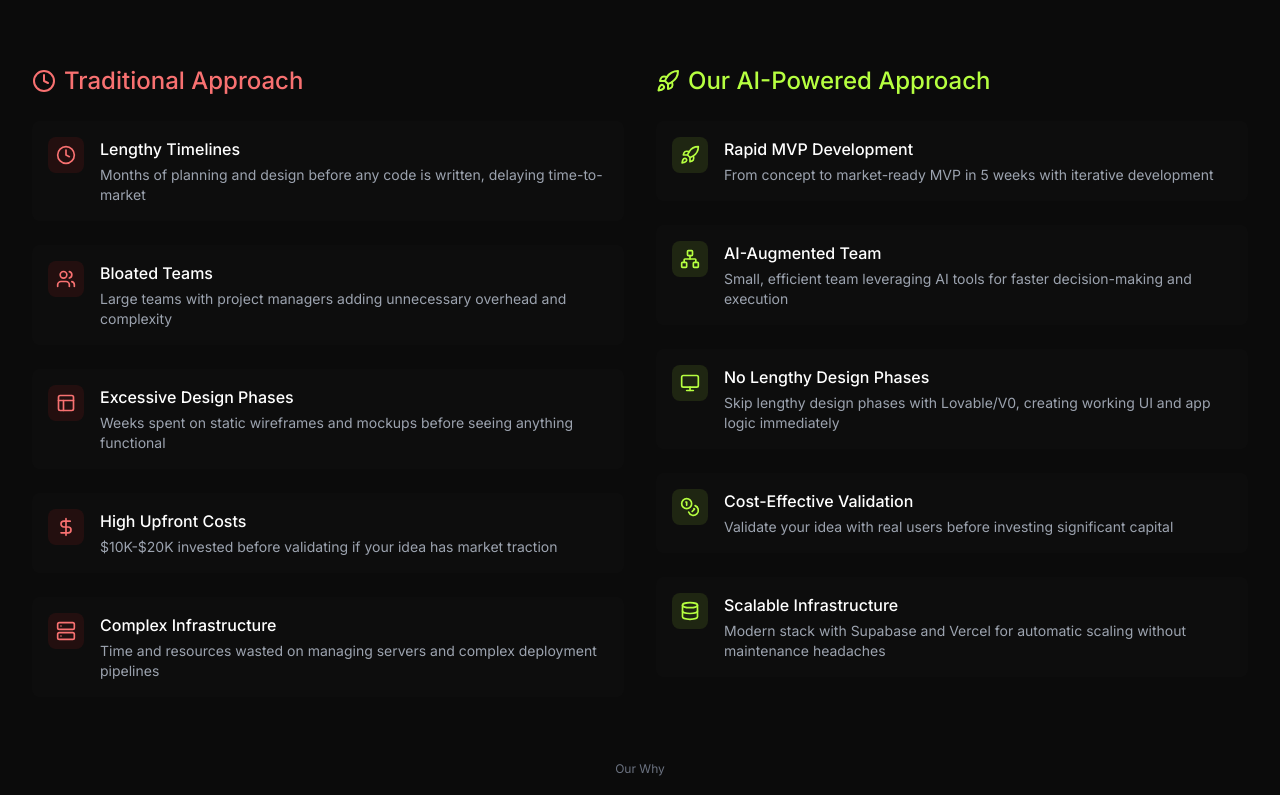
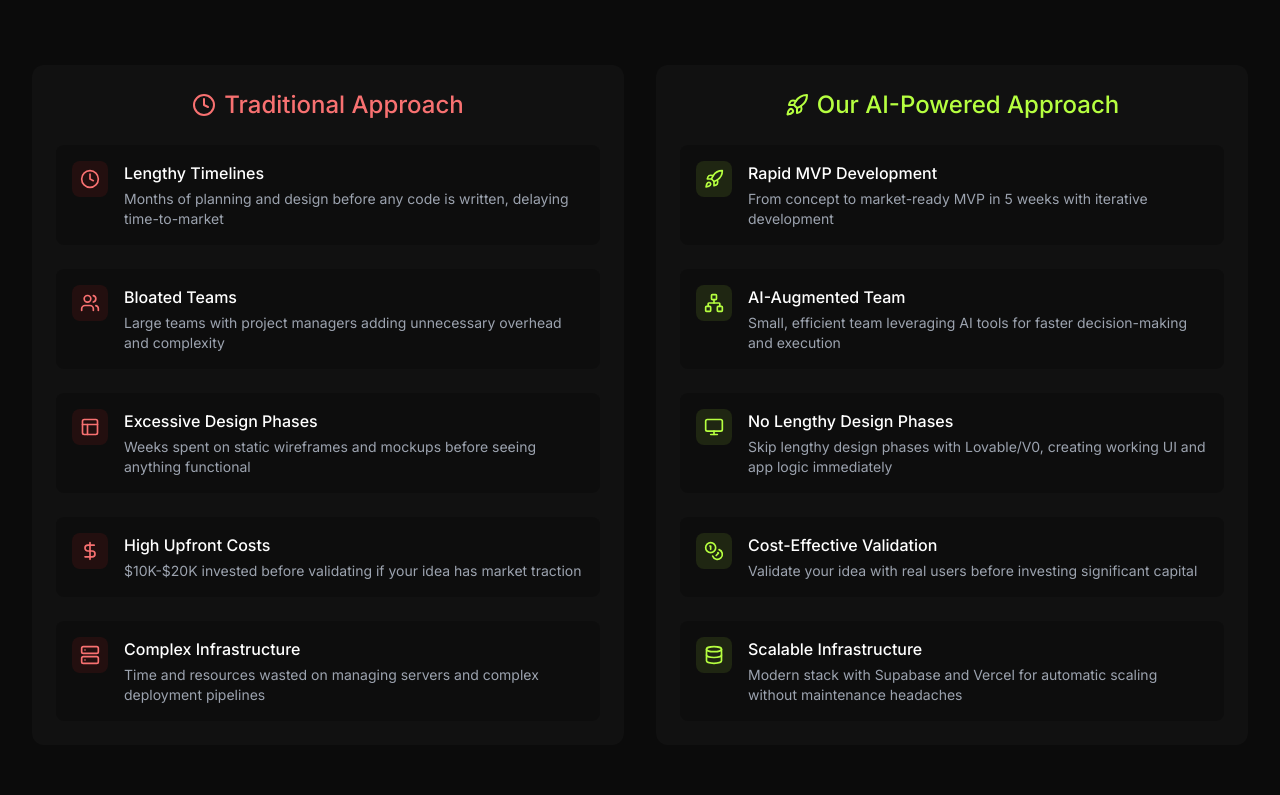
Before and after one commit to samtaxak11/buildrush, a Next.js app: page / in a window 1280 px wide. Shown: the part 3185-3980 px from the top of the page. Built offline with nearby package versions, Linux system fonts and the light colour scheme; a web font is replaced by a local one.

Commit message:
Update Why Us Section Layout

```diff
--- a/components/WhyUsSection.tsx
+++ b/components/WhyUsSection.tsx
@@ -91,8 +91,8 @@ const WhyUsSection = () => {
 
         <div className="grid grid-cols-1 md:grid-cols-2 gap-8 mb-16">
           {/* Traditional Approach */}
-          <div>
-            <h3 className="text-2xl font-medium text-red-400 mb-6 flex items-center">
+          <div className="bg-[#111111] rounded-xl p-6">
+            <h3 className="text-2xl font-medium text-red-400 mb-6 text-center flex items-center justify-center">
               <Clock className="w-6 h-6 mr-2" />
               Traditional Approach
             </h3>
@@ -100,7 +100,7 @@ const WhyUsSection = () => {
               {approaches.traditional.map((item, index) => (
                 <motion.div
                   key={item.title}
-                  className="bg-[#111111]/50 rounded-lg p-4"
+                  className="bg-[#0B0B0B]/50 rounded-lg p-4"
                   initial={{ opacity: 0, x: -20 }}
                   whileInView={{ opacity: 1, x: 0 }}
                   transition={{ duration: 0.4, delay: index * 0.1 }}
@@ -121,8 +121,8 @@ const WhyUsSection = () => {
           </div>
 
           {/* AI-Powered Approach */}
-          <div>
-            <h3 className="text-2xl font-medium text-[#B6FF40] mb-6 flex items-center">
+          <div className="bg-[#111111] rounded-xl p-6">
+            <h3 className="text-2xl font-medium text-[#B6FF40] mb-6 text-center flex items-center justify-center">
               <Rocket className="w-6 h-6 mr-2" />
               Our AI-Powered Approach
             </h3>
@@ -130,7 +130,7 @@ const WhyUsSection = () => {
               {approaches.aiPowered.map((item, index) => (
                 <motion.div
                   key={item.title}
-                  className="bg-[#111111]/50 rounded-lg p-4"
+                  className="bg-[#0B0B0B]/50 rounded-lg p-4"
                   initial={{ opacity: 0, x: 20 }}
                   whileInView={{ opacity: 1, x: 0 }}
                   transition={{ duration: 0.4, delay: index * 0.1 }}
@@ -151,7 +151,10 @@ const WhyUsSection = () => {
           </div>
         </div>
 
-        <div className="text-center text-xs text-gray-500 mb-8">Our Why</div>
+        <div className="relative text-center mb-8">
+          <div className="absolute left-0 right-0 top-1/2 -translate-y-1/2 h-px bg-gray-800"></div>
+          <span className="relative bg-[#0B0B0B] px-4 text-xs text-gray-500">Our Why</span>
+        </div>
 
         <div className="grid grid-cols-1 md:grid-cols-2 gap-6 bg-[#111111] rounded-xl p-8">
           {benefits.map((benefit, index) => (
```
